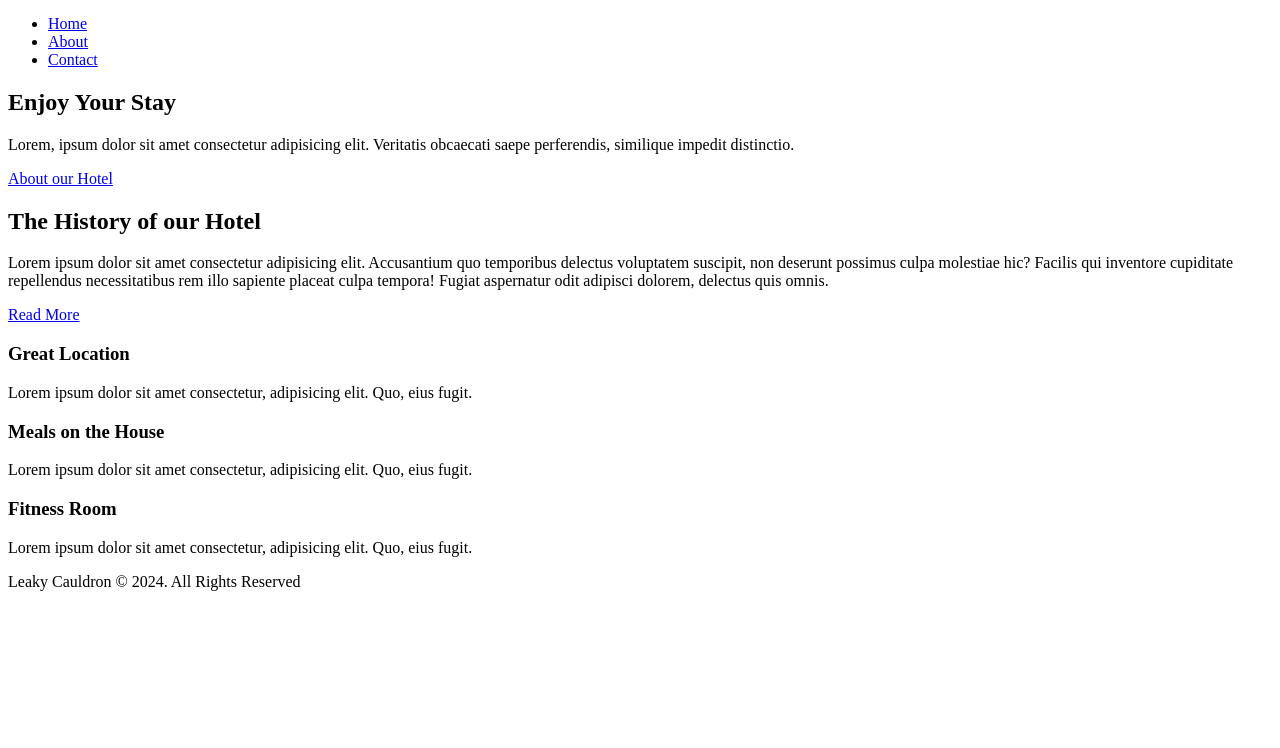
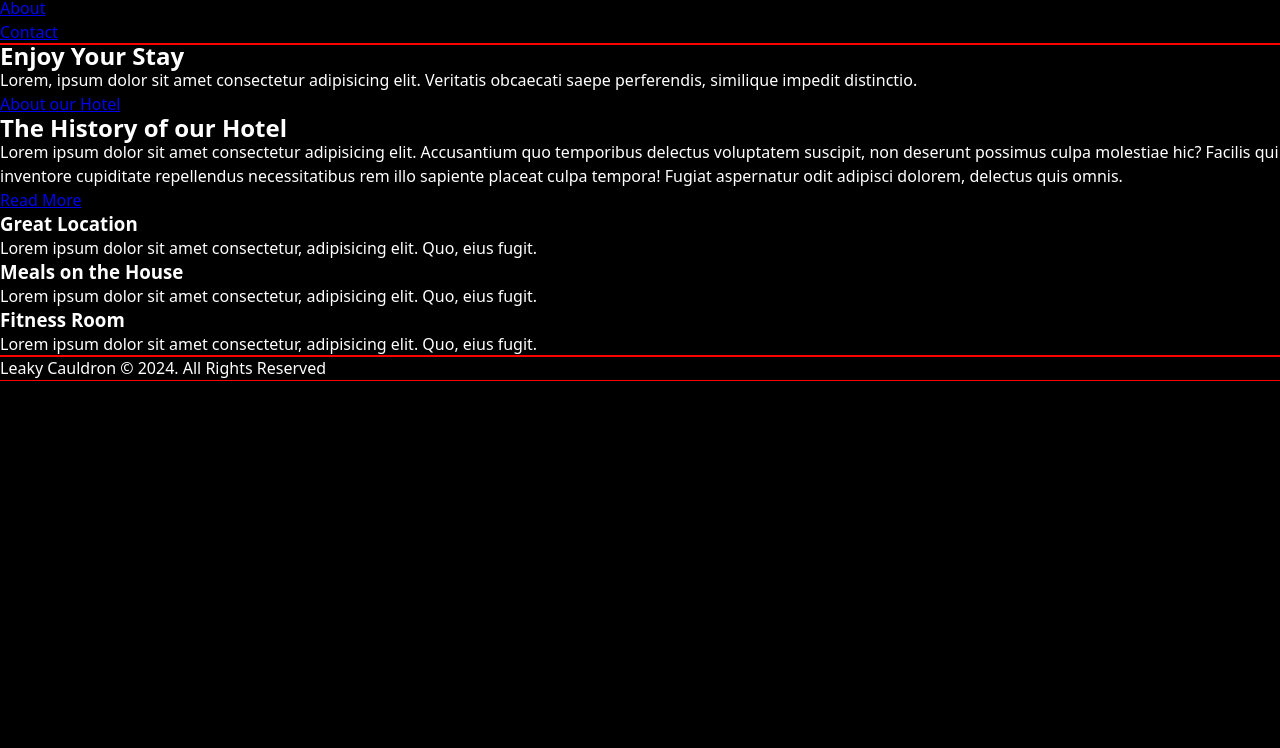
Before and after one commit to rahuls-gith/Leaky-Cauldron, a plain HTML site: page index.html in a window 1280 px wide. Shown: the part 52-800 px from the top of the page. Drawn offline with Linux system fonts and the light colour scheme.

Commit message:
CSS Reset and Util Files created

```diff
--- a/css/reset.css
+++ b/css/reset.css
@@ -0,0 +1,38 @@
+*,
+::before,
+::after {
+    box-sizing: border-box;
+}
+
+* {
+    padding: 0;
+    margin: 0;
+}
+
+html {
+    scroll-behavior: smooth;
+}
+
+body {
+    font-family: system-ui, -apple-system, BlinkMacSystemFont, 'Segoe UI', Roboto, Oxygen, Ubuntu, Cantarell, 'Open Sans', 'Helvetica Neue', sans-serif;
+    line-height: calc(1em + 0.5rem);
+    background-color: black;
+    color: white;
+}
+
+img,
+canvas,
+video,
+picture,
+svg {
+    display: block;
+    user-select: none;
+    max-width: 100%;
+}
+
+button {
+    display: inline-block;
+    border: none;
+    cursor: pointer;
+    background: none;
+}
--- a/css/utils.css
+++ b/css/utils.css
@@ -0,0 +1,6 @@
+.container {
+    outline: 1px solid red;
+    width: 100%;
+    margin-left: auto;
+    margin-right: auto;
+}
--- a/index.html
+++ b/index.html
@@ -4,11 +4,14 @@
     <meta charset="UTF-8">
     <meta name="viewport" content="width=device-width, initial-scale=1.0">
     <title>Leaky Cauldron</title>
+    <link rel="stylesheet" href="./css/reset.css">
+    <link rel="stylesheet" href="./css/index.css">
+    <link rel="stylesheet" href="./css/utils.css">
 </head>
 <body>
     <!-- Header / Navbar -->
-    <header>
-        <nav>
+    <header class="container">
+        <nav class="navbar">
             <h1>Leaky Cauldron</h1>
             <ul>
                 <li><a href="#">Home</a></li>
@@ -19,7 +22,7 @@
     </header>
 
     <!-- Main Section -->
-    <main>
+    <main class="container">
 
         <!-- Enjoy Section -->
         <div>
@@ -60,7 +63,7 @@
     </main>
 
     <!-- Footer -->
-    <footer>
+    <footer class="container">
         <p>Leaky Cauldron &copy; 2024. All Rights Reserved</p>
     </footer>
 </body>
```
